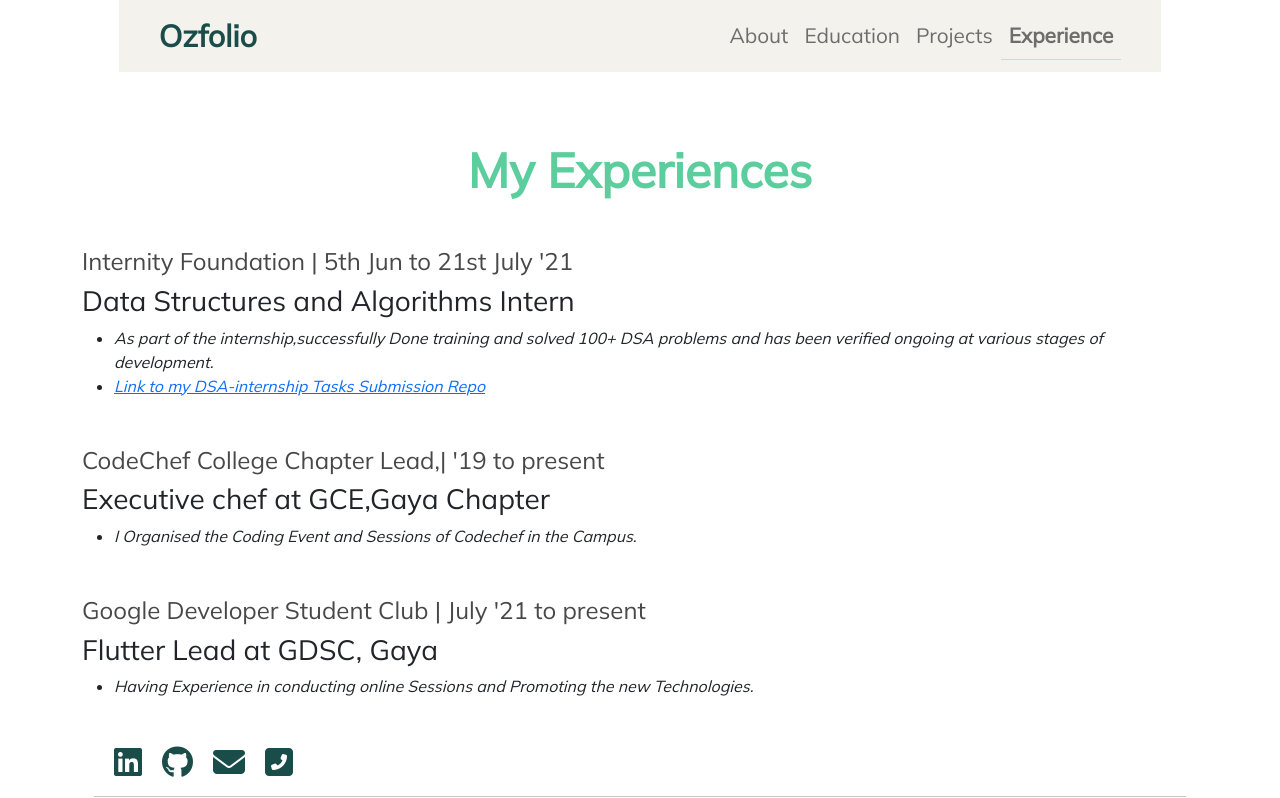
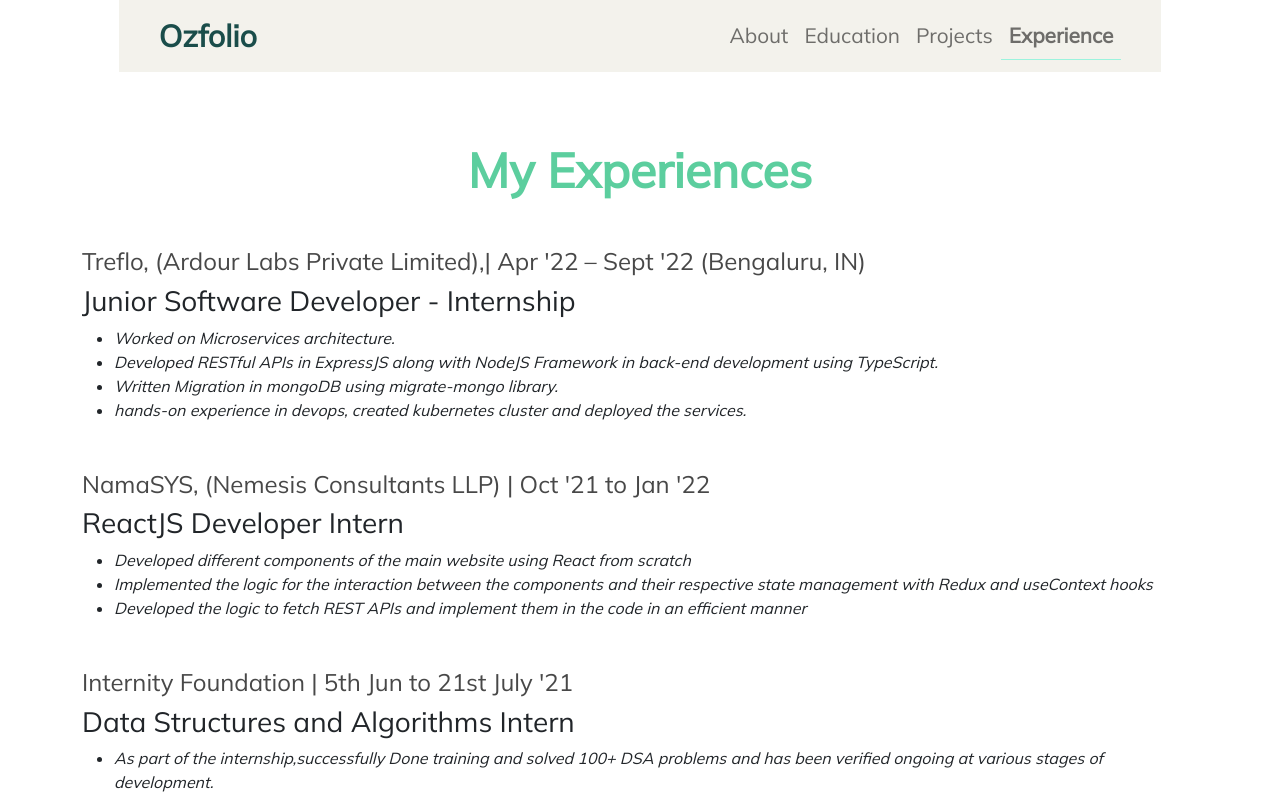
Before and after one commit to mdozairq/Ozfolio, a React (Create React App) app: page /experience in a window 1280 px wide. Shown: the top 798 px of the page. Built offline with nearby package versions, Linux system fonts and the light colour scheme.

Commit message:
fix(site): update

```diff
--- a/src/components/Education.jsx
+++ b/src/components/Education.jsx
@@ -11,7 +11,7 @@
 			<div className="container">
 				<div className="my-5">
 					<h1>Undergraduate | 2019-present </h1>
-					<h3>Gaya College of Engineering, Gaya | 8.0 CGPA</h3>
+					<h3>Gaya College of Engineering, Gaya | 8.2 CGPA</h3>
 					<h5>B.Tech | Computer Science Engineering</h5>
 					<ul>
 						<li>
--- a/src/components/Experience.jsx
+++ b/src/components/Experience.jsx
@@ -7,13 +7,47 @@
 			<div id="header" className="container">
 				<h1 className="text-center brand-name">My Experiences</h1>
 				<div className="my-5">
+					<h2>Treflo, (Ardour Labs Private Limited),| Apr '22 – Sept '22 (Bengaluru, IN)</h2>
+					<h3>Junior Software Developer - Internship</h3>
+					<ul>
+						<li>
+							<em>Worked on Microservices architecture.</em>
+						</li>
+						<li>
+							<em>Developed RESTful APIs in ExpressJS along with NodeJS Framework in back-end development using TypeScript.</em>
+						</li>
+						<li>
+							<em>Written Migration in mongoDB using migrate-mongo library.</em>
+						</li>
+						<li>
+							<em>hands-on experience in devops, created kubernetes cluster and deployed the services.</em>
+						</li>
+					</ul>
+				</div>
+				<div className="my-5">
+					<h2>NamaSYS, (Nemesis Consultants LLP) | Oct '21 to Jan '22</h2>
+					<h3>ReactJS Developer Intern</h3>
+					<ul>
+						<li>
+							<em>Developed different components of the main website using React from scratch</em>
+						</li>
+						<li>
+							<em>Implemented the logic for the interaction between the components and their respective state management with
+								Redux and useContext hooks</em>
+						</li>
+						<li>
+							<em>Developed the logic to fetch REST APIs and implement them in the code in an efficient manner</em>
+						</li>
+					</ul>
+				</div>
+				<div className="my-5">
 					<h2>Internity Foundation | 5th Jun to 21st July '21</h2>
 					<h3>Data Structures and Algorithms Intern</h3>
 					<ul>
 						<li>
 							<em>As part
-							of the internship,successfully Done training and solved 100+ DSA
-							problems and has been verified ongoing at various stages of development.</em>
+								of the internship,successfully Done training and solved 100+ DSA
+								problems and has been verified ongoing at various stages of development.</em>
 						</li>
 						<li>
 							<a
@@ -26,25 +60,7 @@
 						</li>
 					</ul>
 				</div>
-				<div className="my-5">
-					<h2>CodeChef College Chapter Lead,| '19 to present</h2>
-					<h3>Executive chef at GCE,Gaya Chapter</h3>
-					<ul>
-						<li>
-							<em>I Organised the Coding Event and Sessions of Codechef in the Campus.</em>
-						</li>
-						</ul>
-				</div>
-				<div className="my-5">
-					<h2>Google Developer Student Club | July '21 to present</h2>
-					<h3>Flutter Lead at GDSC, Gaya</h3>
-					<ul>
-						<li>
-							<em>Having Experience in conducting online Sessions and Promoting the new Technologies.</em>
-						</li>
-					</ul>
-				</div>
-				<Footer/>
+				<Footer />
 			</div>
 		</>
 	);
--- a/src/components/Home.jsx
+++ b/src/components/Home.jsx
@@ -13,7 +13,7 @@
                         <div className="row" >
                             <div className="col-md-6 pt-5 pt-lg-0 order-2 order-lg-1 d-flex justify-content-center flex-column">
                                 <h1>Hello, I am <strong className="brand-name">Ozair Qayam</strong></h1>
-                                <h2 className="my-3">A Passionate WebDeveloper | Programmer | Blogger | Artist</h2>
+                                <h2 className="my-3">A Passionate Full-Stack Developer | Programmer | Blogger | Artist</h2>
 
                             <div className="mt-3">
                                 <a className="btn-get-started" href={"https://drive.google.com/file/u/2/d/1oq1_JeTPSM8G_-x7bA-N8B_vDLogHg-i/view?usp=sharing"}>Resume</a>
```
Also changed, not shown: src/components/About.jsx (+4 -4 lines).
